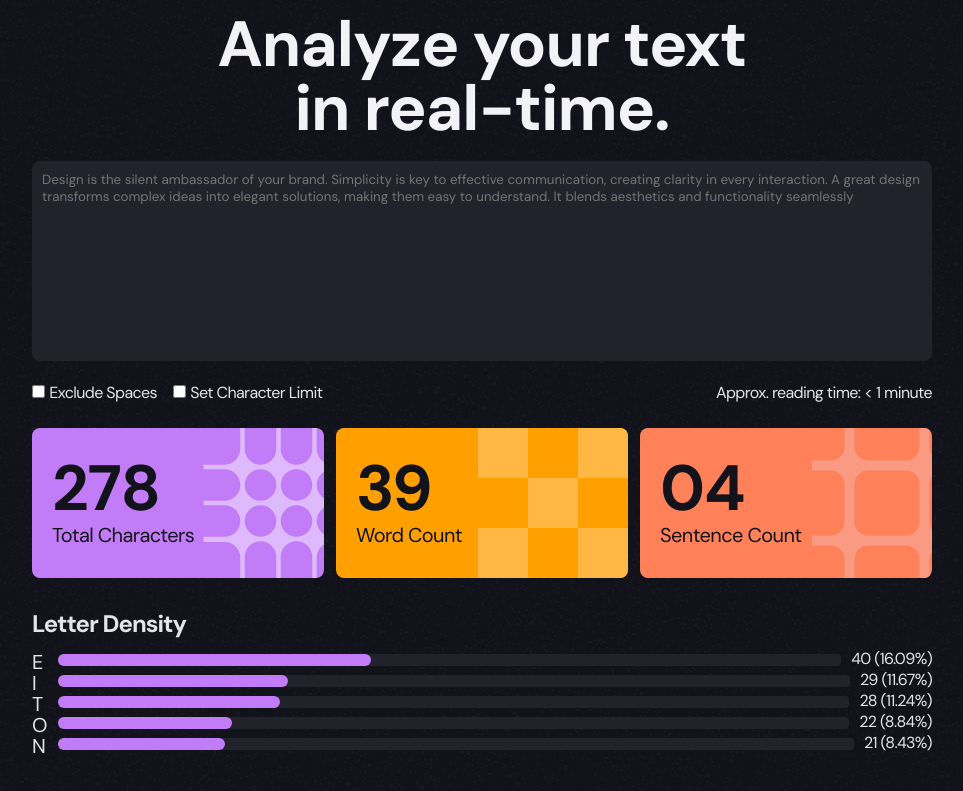
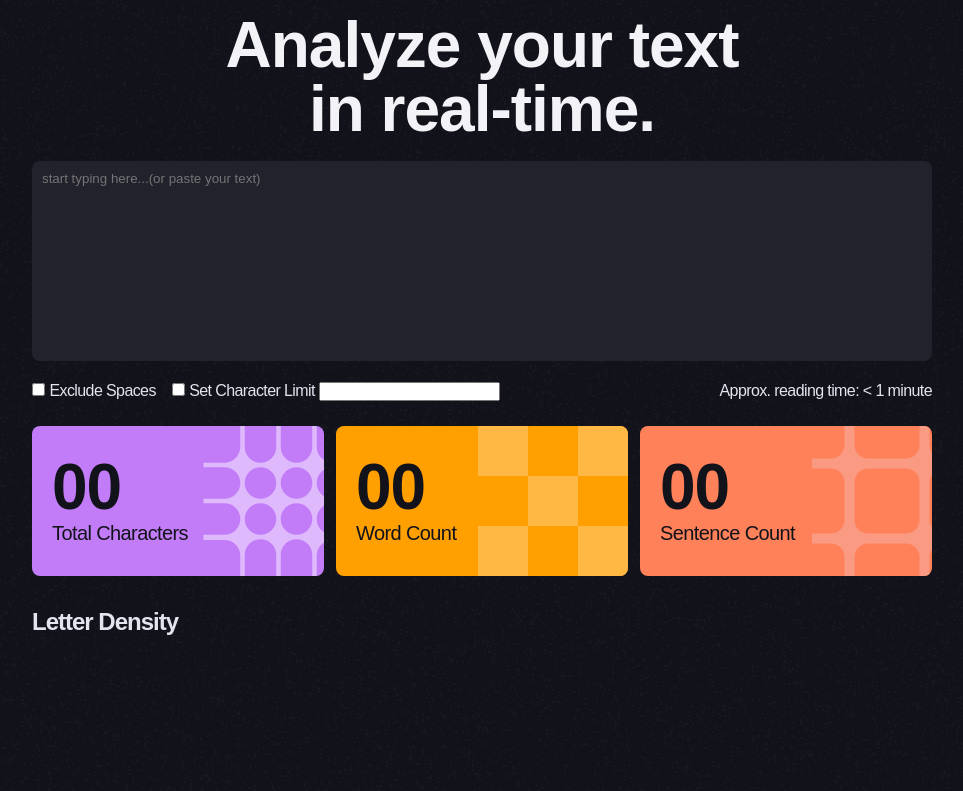
Before and after one commit to ewurasi-nyarkoa/character-counter1, a plain HTML site: page index.html in a window 1280 px wide. Shown: the part 43-834 px from the top of the page, without its empty margins (158-1121 px from the left). Drawn offline with Linux system fonts and the light colour scheme.

Commit message:
started all over

```diff
--- a/index.html
+++ b/index.html
@@ -5,11 +5,12 @@
   <meta name="viewport" content="width=device-width, initial-scale=1.0">
 
   <link rel="stylesheet" href="styles.css">
-  <link href="https://fonts.googleapis.com/css2?family=DM+Sans:wght@400;500;700&display=swap" rel="stylesheet">
+  <script src="https://kit.fontawesome.com/2414101aec.js" crossorigin="anonymous"></script>
 
 
   <title>Frontend Mentor | Character counter</title>
 </head>
+<body class="dark-theme">
 <nav>
   <img id="logo" src="./assets/images/logo-dark-theme.svg" alt="Logo">
   <img id="themeToggle" src="./assets/images/icon-sun.svg" alt="Light Mode Toggle" >
@@ -21,47 +22,45 @@
       <h1>Analyze your text<br>in real-time.</h1>
     </section>
     <section>
-      <textarea placeholder="Design is the silent ambassador of your brand. Simplicity is key to effective communication, creating clarity in every interaction. A great design transforms complex ideas into elegant solutions, making them easy to understand. It blends aesthetics and functionality seamlessly"></textarea>
+      <textarea placeholder="start typing here...(or paste your text)"></textarea>
+      <p class="exceeded-limit"></p>
     </section>
     <section class="checkbox-options">
       <div class="option-group">
         <label>
           <input type="checkbox" />
-          <span class="label text"> Exclude Spaces</span>
+          <span class="label ">Exclude Spaces</span>
          </label>
         <label>
           <input type="checkbox" />
-          <span class="label text">Set Character Limit</span>
+          <span class="label ">Set Character Limit</span>
+          <input type="text" class="limit limit-hidden" placeholder=""/>
         </label>
       </div>
       <p class="label">Approx. reading time: &lt; 1 minute</p>
     </section>
     <section class="stats">
       <article class="stat-card purple">
-        <p class="text">278</p>
+        <p class="text">00</p>
         <p class="subtext">Total Characters</p>
         <img src="./assets/images/pattern-character.png" alt="Character Count Icon">
       </article>
       <article class="stat-card yellow">
-        <p class="text">39</p>
+        <p class="text">00</p>
         <p class="subtext">Word Count</p>
         <img src="./assets/images/pattern-word-count.svg" alt="Sentence Count Icon">
       </article>
       <article class="stat-card orange">
-        <p class="text">04</p>
+        <p class="text">00</p>
         <p class="subtext">Sentence Count</p>
         <img src="./assets/images/counter sentence.png" alt="Word Count Icon">
       </article>
     </section>
     <section class="letter-density">
       <h2>Letter Density</h2>
-      <div class="letter-row"><span class="letter-label">E</span><div class="letter-bar-wrapper"><div class="letter-bar" style="width: 40%;"></div></div><span class="percentage">40 (16.09%)</span></div>
-      <div class="letter-row"><span class="letter-label">I</span><div class="letter-bar-wrapper"><div class="letter-bar" style="width: 29%;"></div></div><span class="percentage">29 (11.67%)</span></div>
-      <div class="letter-row"><span class="letter-label">T</span><div class="letter-bar-wrapper"><div class="letter-bar" style="width: 28%;"></div></div><span class="percentage">28 (11.24%)</span></div>
-      <div class="letter-row"><span class="letter-label">O</span><div class="letter-bar-wrapper"><div class="letter-bar" style="width: 22%;"></div></div><span class="percentage">22 (8.84%)</span></div>
-      <div class="letter-row"><span class="letter-label">N</span><div class="letter-bar-wrapper"><div class="letter-bar" style="width: 21%;"></div></div><span class="percentage">21 (8.43%)</span></div>
+      <div id="letterDensityContainer"></div>
     </section>
-  </main>
-  <!-- <script src="script.js"></script> -->
+    </main>
+  <script src="./script.js"></script>
 </body>
 </html>
```
Also changed, not shown: script.js (added).
